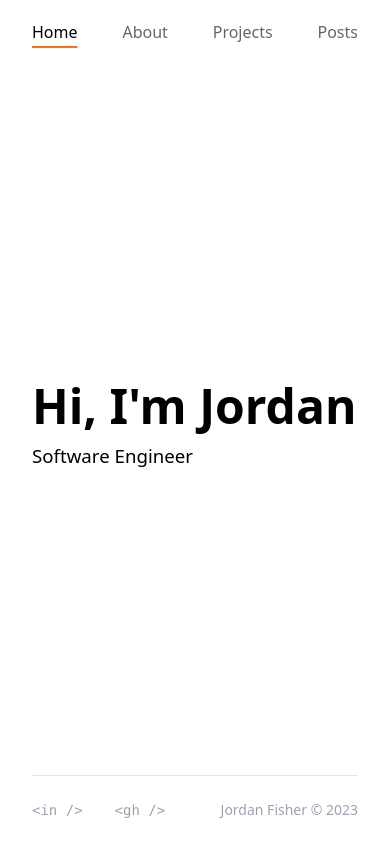
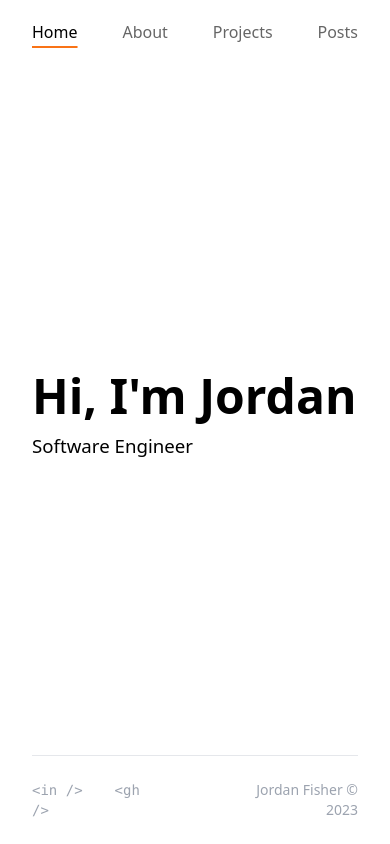
Before and after one commit to jdjfisher/jdjfisher-web, a Next.js app: page / in a window 390 px wide. Built offline with nearby package versions, Linux system fonts and the light colour scheme.

Commit message:
Tweaked footer

```diff
--- a/components/layout/Footer.tsx
+++ b/components/layout/Footer.tsx
@@ -8,7 +8,7 @@ function scrollToTop() {
 
 export default function Footer() {
   return (
-    <footer className="flex justify-between border-t py-6 md:border-t-0 text-gray-400 text-sm group">
+    <footer className="group grid grid-cols-3 border-t py-6 text-sm text-gray-400 md:border-t-0">
       <div className="space-x-8">
         <ProfileLink
           href="https://www.linkedin.com/in/jordan-fisher-2789b91a4/"
@@ -18,15 +18,17 @@ export default function Footer() {
         <ProfileLink href="https://github.com/jdjfisher" short="gh" full="GitHub" />
       </div>
 
+      <div>
         <button
           type="button"
           onClick={scrollToTop}
-        className="hidden -translate-y-2 opacity-0  transition group-hover:translate-y-0 group-hover:opacity-100 sm:block text-orange-500 font-extrabold hover:drop-shadow-2xl"
+          className="-translate-y-2py-1 mx-auto hidden px-3 font-bold text-orange-500 opacity-0 transition hover:drop-shadow-2xl group-hover:translate-y-0 group-hover:opacity-100 sm:block"
         >
           ^
         </button>
+      </div>
 
-      <span>Jordan Fisher © 2023</span>
+      <span className="text-right">Jordan Fisher © 2023</span>
     </footer>
   );
 }
```
Lines whose indentation alone changed are shown as unchanged.
